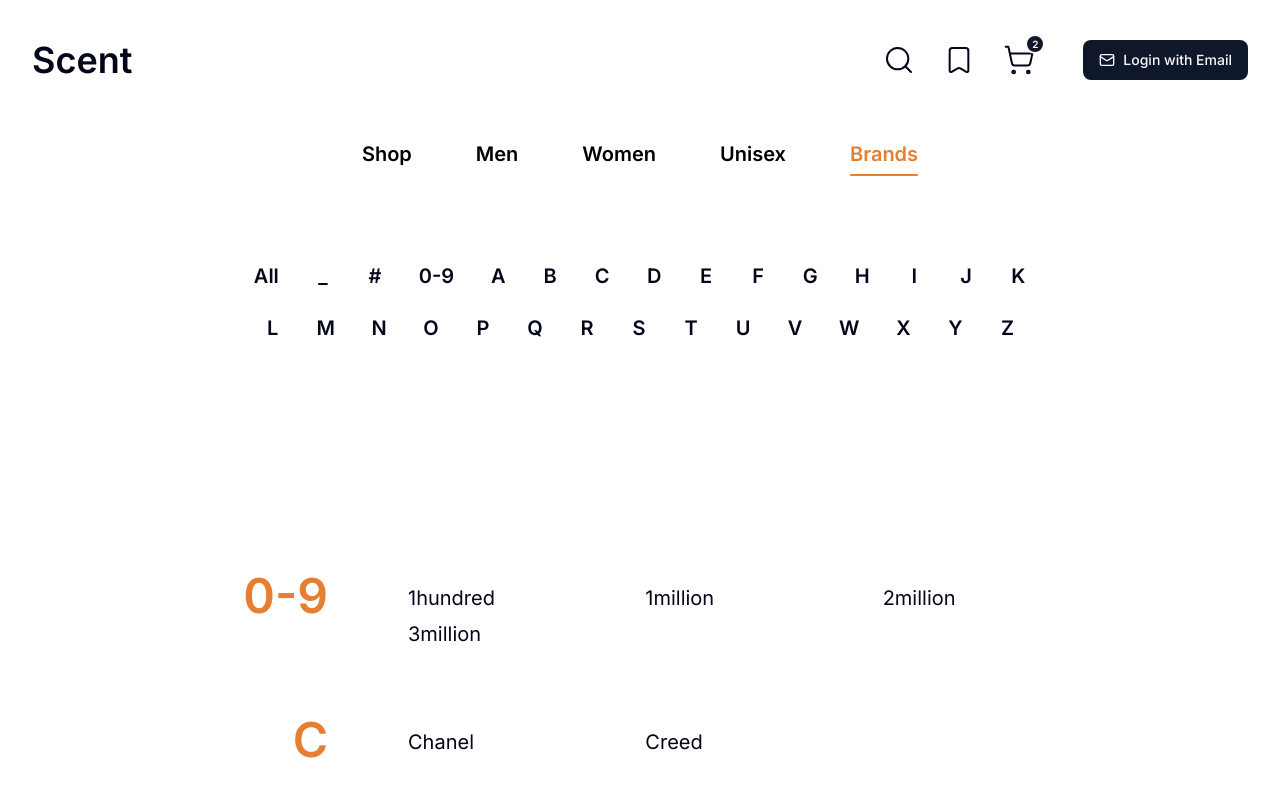
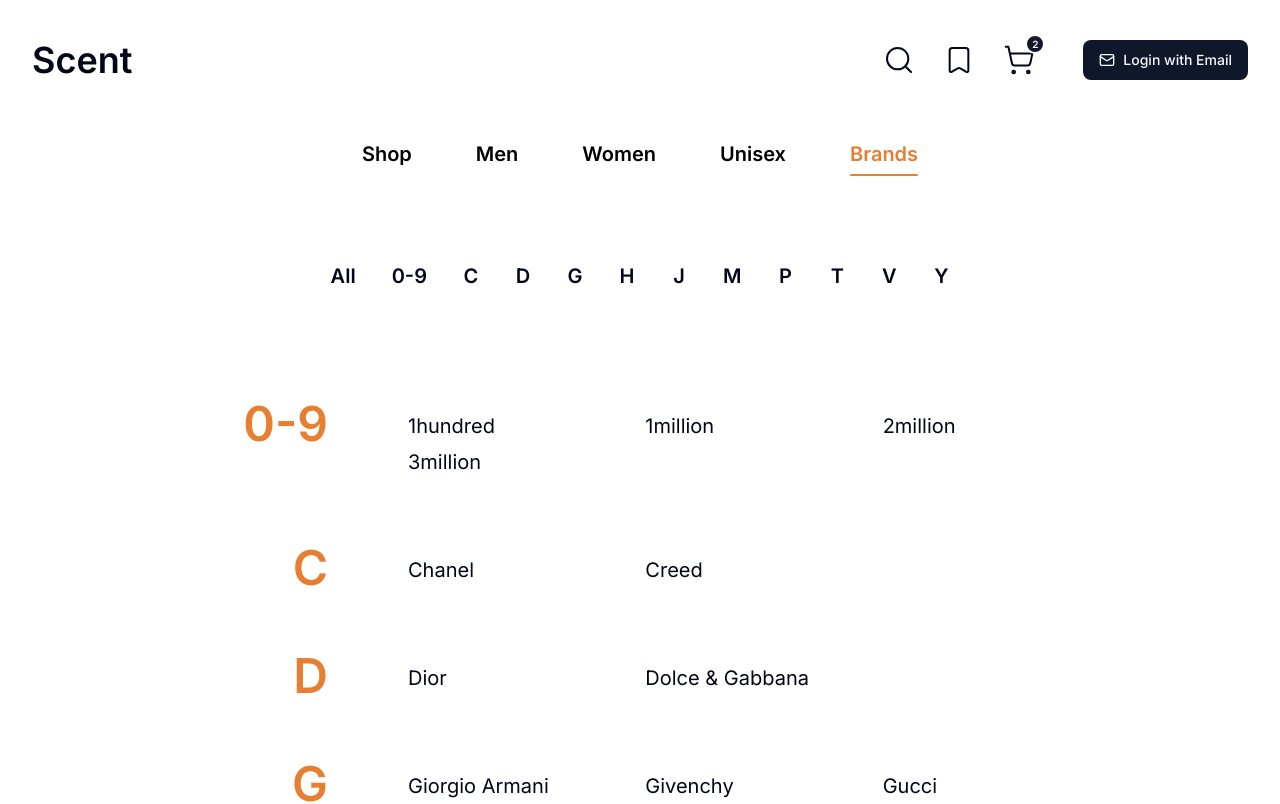
Before and after one commit to Abviol/scent, a Next.js app: page /shop/brands in a window 1280 px wide. Shown: the top 804 px of the page. Built offline with nearby package versions, Linux system fonts and the light colour scheme.

Commit message:
feat(brands): refactor
- convert the brands page to a server component. Move the backend from BrandsContent.
- make BrandsContent a client component
- implement the char selection via search params
- define BrandType and BrandGroupType

```diff
--- a/app/shop/brands/page.tsx
+++ b/app/shop/brands/page.tsx
@@ -1,23 +1,77 @@
-"use client";
+"use server";
 
 import BrandsAlphabet from "@/components/shop/brands/brandsAlphabet";
 import BrandsContent from "@/components/shop/brands/brandsContent";
+import getBrands from "@/lib/api/brands";
+import { BrandGroupType, BrandType } from "@/lib/types";
 
-const mixedChars = [
-  'A', 'B', 'C', 'D', 'E', 'F', 'G', 'H', 'I', 'J', 'K', 'L', 'M',
-  'N', 'O', 'P', 'Q', 'R', 'S', 'T', 'U', 'V', 'W', 'X', 'Y', 'Z',
-  '0', '1', '2', '3', '4', '5', '6', '7', '8', '9',
-  '#', '_',
-];
+interface BrandsPageProps {
+	searchParams: {[key: string]: string | string[] | undefined};
+}
 
-export default function BrandsPage() {
+export default async function BrandsPage({ searchParams }: BrandsPageProps) {
+	// const [selectedChar, setSelectedChar] = useState<string>("ALL");
+	const params = await searchParams;
+	const selectedChar = typeof params.char === 'string' ? params.char : "ALL";
+	const rawBrands = await getBrands();
+	const {brandGroups, uniqueChars} = groupBrands(rawBrands);
 
 	return (
 		<main className="mt-20">
-			<div className="mx-auto w-fit mb-60">
-				<BrandsAlphabet chars={mixedChars} onChange={(v) => console.log("selected: ", v)} />
+			<div className="mx-auto w-fit mb-30">
+				<BrandsAlphabet chars={uniqueChars.sort((a, b) => a.localeCompare(b))} selectedChar={selectedChar} />
 			</div>
-			<BrandsContent />
+			<div className="mb-28">
+				<BrandsContent brandGroups={sortBrandGroups(brandGroups)} selectedChar={selectedChar} />
+			</div>
 		</main>
 	);
 }
+
+// ===== HELPER FUNCTIONS =====
+
+// Groups brand by the first char
+function groupBrands(brands: BrandType[]) {
+	const uniqueChars: string[] = []; // For tracing the appeared uniqueChars
+	const brandGroups: BrandGroupType[] = [];
+
+	brands.forEach((b) => {
+		// The first char of the Brand name
+		const firstLetter = b.name[0].toUpperCase();
+      const char = firstLetter >= '0' && firstLetter <= '9' ? "0-9" : firstLetter;
+		// if the char didn't appear yet
+		if (!uniqueChars.includes(char)) {
+			uniqueChars.push(char); // register the char
+			brandGroups.push({ char, brands: [b] }); // append a new group
+		} else {
+			const group = brandGroups.filter(
+				(group) => group.char === char,
+			)[0]; // get the group with the desired char
+			const groupIndex = brandGroups.indexOf(group); // get the group's index
+			brandGroups[groupIndex].brands.push(b); // append the brand to the group
+		}
+	});
+
+	return {brandGroups, uniqueChars};
+}
+
+// Sorts brands groups in alphabetical order
+function sortBrandGroups(
+	brandGroups: BrandGroupType[],
+): BrandGroupType[] {
+	return [...brandGroups]
+		.sort((a, b) => {
+			if (a.char === "number" || a.char === "0-9") return -1;
+			if (b.char === "number" || b.char === "0-9") return 1;
+
+			return a.char.localeCompare(b.char);
+		})
+		.map((group) => {
+			return {
+				...group,
+				brands: [...group.brands].sort((brandA, brandB) =>
+					brandA.name.localeCompare(brandB.name),
+				),
+			};
+		});
+}
--- a/components/shop/brands/brandsAlphabet.tsx
+++ b/components/shop/brands/brandsAlphabet.tsx
@@ -1,28 +1,48 @@
 "use client";
+
+import { usePathname, useSearchParams, useRouter } from "next/navigation";
+
 interface BrandsAlphabetProps {
 	chars: string[];
-	onChange: (value: string) => void;
+	selectedChar: string;
 }
 
 export default function BrandsAlphabet({
 	chars,
-	onChange,
+	selectedChar,
 }: BrandsAlphabetProps) {
-	const items = charsToAlphabeItems(chars);
+	const router = useRouter();
+	const pathname = usePathname();
+	const searchParams = useSearchParams();
+
+	const handleCharClick = (char: string) => {
+		const params = new URLSearchParams(searchParams.toString());
+
+		if (char === "ALL") {
+			params.delete("char");
+		} else {
+			params.delete("char");
+			params.set("char", char);
+		}
+
+		router.push(`${pathname}?${params.toString()}`);
+	}
+	const items: AlphabetItemProps[] = chars.map(c => convertCharToAlphabetItem(c));
 
 	return (
 		<div className="max-w-[800px] flex flex-wrap gap-5 justify-center items-center">
-			<AlphabetItem label="All" value="all" onClick={onChange} />
+			<AlphabetItem label="All" value="ALL" onClick={() => handleCharClick("ALL")} />
 			{items.map((item) => (
 				<AlphabetItem
 					key={`char-${item.value}`}
 					{...item}
-					onClick={onChange}
+					onClick={handleCharClick}
 				/>
 			))}
 		</div>
 	);
 }
+
 
 interface AlphabetItemProps {
 	label: string;
@@ -76,6 +96,6 @@
 	const isNumber = charCode >= 48 && charCode <= 57;
 
 	return isNumber
-		? { label: "0-9", value: "number" }
+		? { label: "0-9", value: "0-9" }
 		: { label: char.toUpperCase(), value: char.toUpperCase() };
 }
--- a/components/shop/brands/brandsContent.tsx
+++ b/components/shop/brands/brandsContent.tsx
@@ -1,22 +1,20 @@
-// "use server";
-
-// import getBrands from "@/lib/api/brands";
-import { BRANDS } from "@/lib/data";
-import { BrandsType } from "@/lib/types";
+import { BrandGroupType, BrandType } from "@/lib/types";
 import Link from "next/link";
 
 // ===== MAIN COMPONENT =====
 
 // Renders the brand groups
-export default function BrandsContent() {
-	// const brands = await getBrands();
-	const brands = BRANDS;
-   const {groupedBrands, chars} = groupBrands(brands);
-	const sortedGroupedBrands = sortGroupedBrands(groupedBrands);
+
+interface BrandsContentProps {
+	selectedChar: string;
+	brandGroups: BrandGroupType[];
+}
+export default function BrandsContent({ selectedChar = "ALL", brandGroups }: BrandsContentProps) {
+	const groupsToShow = brandGroups.filter((gr) => selectedChar === "ALL" ? true : gr.char === selectedChar);
 
 	return (
 		<div className="px-40 flex flex-col gap-20">
-			{sortedGroupedBrands.map((b, i) => (
+			{groupsToShow.map((b, i) => (
 				<BrandsGroup key={`${b.char}-set`} {...b} />
 			))}
 		</div>
@@ -27,11 +25,7 @@
 
 // Brands Group
 // Contains a letter and all the brands starting with it
-interface BrandsGroupProps {
-	char: string;
-	brands: BrandsType[];
-}
-function BrandsGroup({ char, brands }: BrandsGroupProps) {
+function BrandsGroup({ char, brands }: BrandGroupType) {
 	return (
 		<div className="w-full grid grid-cols-[1fr_5fr] gap-20">
 			<div className="">
@@ -42,58 +36,10 @@
 			<ul className="grid grid-cols-3 gap-x-8 gap-y-2">
 				{brands.map((b, i) => (
 					<li key={b.id}>
-						<Link href={`/shop?brands=${b.id}`} className="text-xl	 hover:text-accent">{b.name}</Link>
+						<Link href={`/shop?brands=${b.id}`} className="text-xl hover:text-accent">{b.name}</Link>
 					</li>
 				))}
 			</ul>
 		</div>
 	);
 }
-
-// ===== HELPER FUNCTIONS =====
-
-// Groups brand by the first char
-function groupBrands(brands: BrandsType[]) {
-	const chars: string[] = []; // For tracing the appeared chars
-	const groupedBrands: BrandsGroupProps[] = [];
-
-	brands.forEach((b) => {
-		// The first char of the Brand name
-		const firstLetter = b.name[0].toUpperCase();
-      const char = firstLetter >= '0' && firstLetter <= '9' ? "0-9" : firstLetter;
-		// if the char didn't appear yet
-		if (!chars.includes(char)) {
-			chars.push(char); // register the char
-			groupedBrands.push({ char, brands: [b] }); // append a new group
-		} else {
-			const group = groupedBrands.filter(
-				(group) => group.char === char,
-			)[0]; // get the group with the desired char
-			const groupIndex = groupedBrands.indexOf(group); // get the group's index
-			groupedBrands[groupIndex].brands.push(b); // append the brand to the group
-		}
-	});
-
-	return {groupedBrands, chars};
-}
-
-// Sorts brands groups in alphabetical order
-function sortGroupedBrands(
-	groupedBrands: BrandsGroupProps[],
-): BrandsGroupProps[] {
-	return [...groupedBrands]
-		.sort((a, b) => {
-			if (a.char === "number" || a.char === "0-9") return -1;
-			if (b.char === "number" || b.char === "0-9") return 1;
-
-			return a.char.localeCompare(b.char);
-		})
-		.map((group) => {
-			return {
-				...group,
-				brands: [...group.brands].sort((brandA, brandB) =>
-					brandA.name.localeCompare(brandB.name),
-				),
-			};
-		});
-}
--- a/lib/api/brands.ts
+++ b/lib/api/brands.ts
@@ -3,6 +3,7 @@
 export default async function getBrands() {
    // Simulatel DB network delay
    await new Promise((resolve) => setTimeout(resolve, 500));
+   console.log("DB request made.");
 
    return BRANDS;
 }
```
Also changed, not shown: lib/types.ts (+6 -1 lines).
